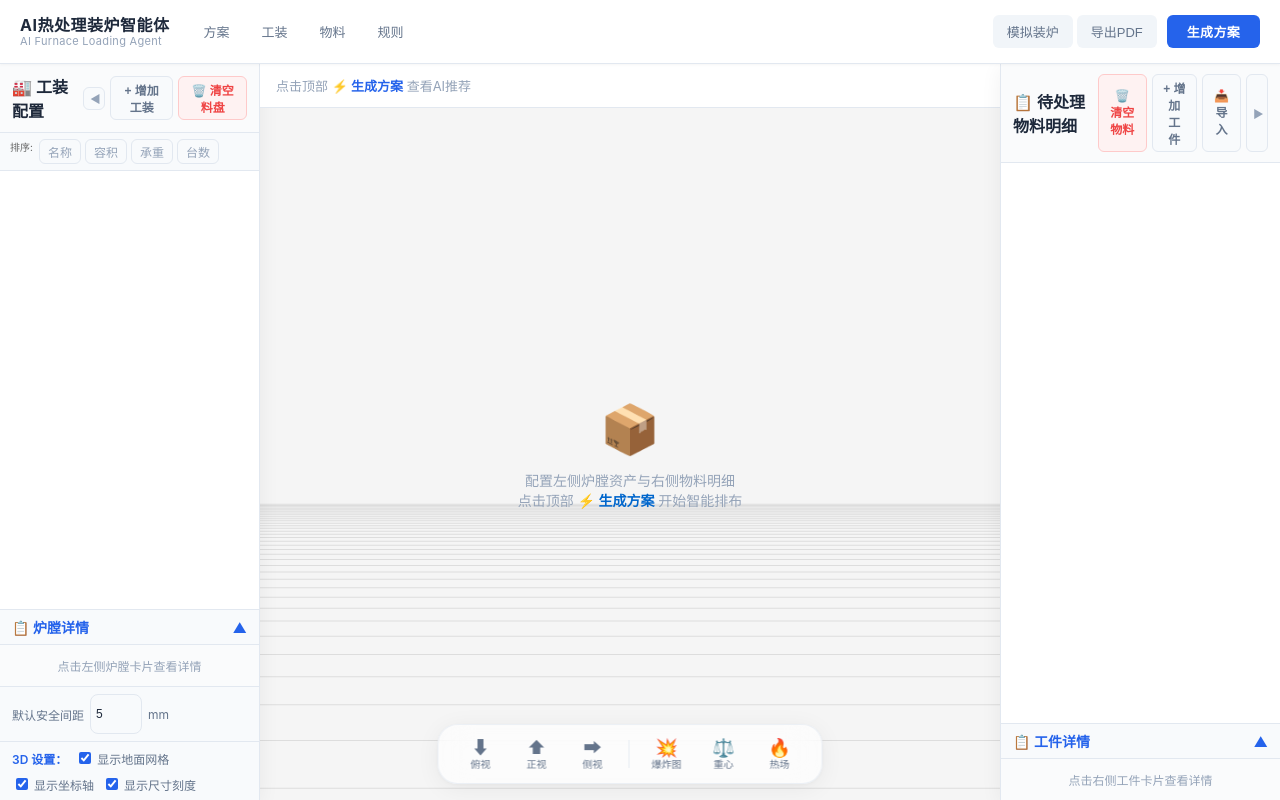
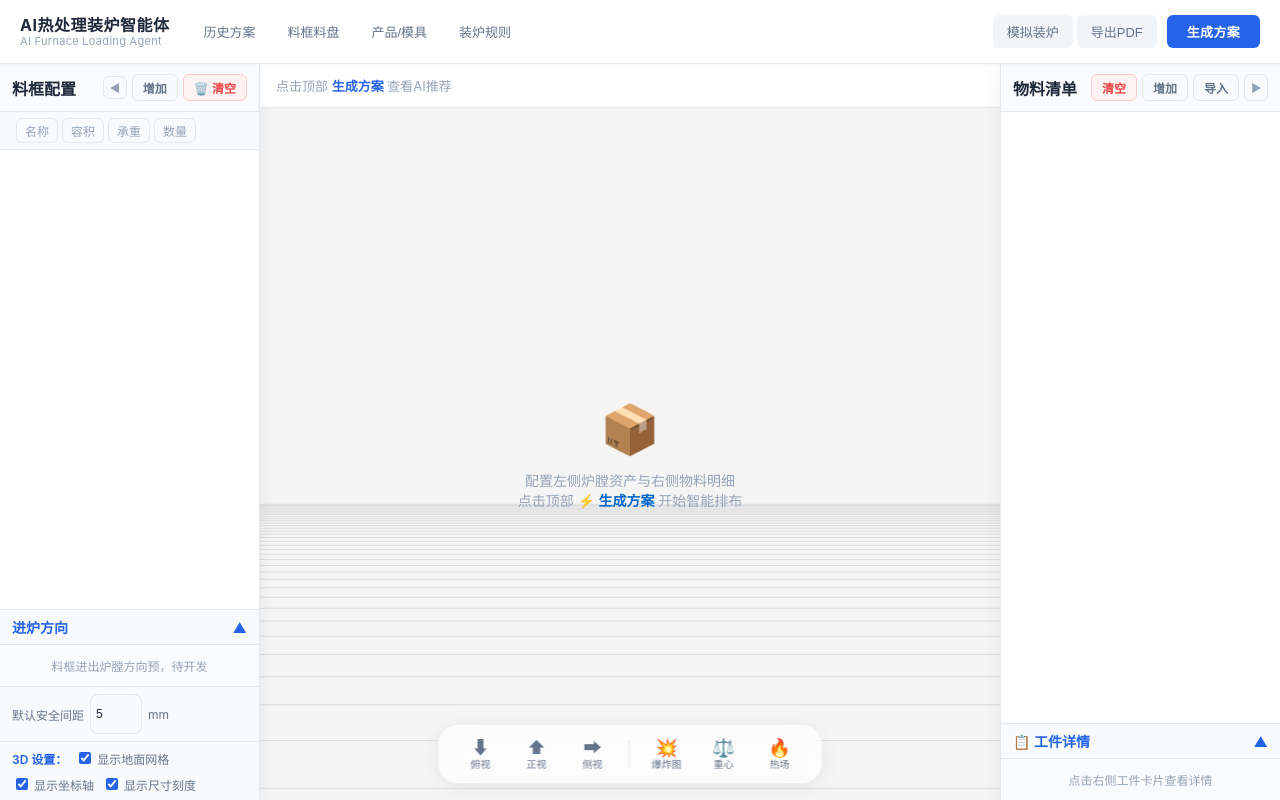
Before and after one commit to EASY-PETS/heat_treatment, a website: page furnace.html in a window 1280 px wide. Drawn offline with nearby package versions, Linux system fonts and the light colour scheme.

Commit message:
refactor(ui): optimize furnace.html terminology and labels
- Update top navigation button labels: 方案→历史方案, 工装→料框料盘, 物料→产品/模具, 规则→装炉规则
- Simplify panel headers: 工装配置→料框配置, 待处理物料明细→物料清单
- Streamline action buttons: remove redundant icons and shorten text
- Refine furnace detail panel title to 进炉方向 with clearer placeholder

```diff
--- a/furnace.html
+++ b/furnace.html
@@ -27,10 +27,10 @@
             <div class="top-logo-title">AI热处理装炉智能体</div>
             <div class="top-logo-subtitle">AI Furnace Loading Agent</div>
         </div>
-        <button class="btn top-nav-btn" id="btn-master">方案</button>
-        <button class="btn top-nav-btn" id="btn-tooling-mgmt">工装</button>
-        <button class="btn top-nav-btn" id="btn-material-nav">物料</button>
-        <button class="btn top-nav-btn" id="btn-rules">规则</button>
+        <button class="btn top-nav-btn" id="btn-master">历史方案</button>
+        <button class="btn top-nav-btn" id="btn-tooling-mgmt">料框料盘</button>
+        <button class="btn top-nav-btn" id="btn-material-nav">产品/模具</button>
+        <button class="btn top-nav-btn" id="btn-rules">装炉规则</button>
         <div class="top-spacer"></div>
         <button class="btn top-tool-btn" id="btn-animate">模拟装炉</button>
         <button class="btn top-tool-btn" id="btn-export-pdf">导出PDF</button>
@@ -48,29 +48,29 @@
         <!-- LEFT PANEL: Furnace Config -->
         <div id="left-panel">
             <div class="panel-header">
-                <h3>🏭 工装配置</h3>
+                <h3>料框配置</h3>
                 <div class="panel-header-actions">
                     <span class="panel-expand-btn-left" id="panel-expand-btn-left" title="展开面板" style="display:none;">▶</span>
                     <button class="btn-sm btn-toggle-panel" id="btn-toggle-left-panel" title="折叠/展开面板">◀</button>
-                    <button class="btn-sm" id="btn-add-furnace">+ 增加工装</button>
-                    <button class="btn-sm btn-reset-danger" id="btn-clear-all-furnaces" title="清空所有料盘和物料">🗑️ 清空料盘</button>
+                    <button class="btn-sm" id="btn-add-furnace">增加</button>
+                    <button class="btn-sm btn-reset-danger" id="btn-clear-all-furnaces" title="清空所有料盘和物料">🗑️ 清空</button>
                 </div>
             </div>
             <div class="sort-bar">
-                <span style="font-size:10px;color:#666;margin-right:2px;">排序:</span>
+                <span style="font-size:10px;color:#666;margin-right:2px;"></span>
                 <button class="sort-btn" id="sort-name" data-field="name">名称</button>
                 <button class="sort-btn" id="sort-volume" data-field="volume">容积</button>
                 <button class="sort-btn" id="sort-weight" data-field="weight">承重</button>
-                <button class="sort-btn" id="sort-count" data-field="count">台数</button>
+                <button class="sort-btn" id="sort-count" data-field="count">数量</button>
             </div>
             <div class="panel-scroll" id="furnace-cards-container"></div>
             <div id="furnace-detail-panel">
                 <div class="fdp-header" id="fdp-toggle-btn">
-                    <span id="fdp-title">📋 炉膛详情</span>
+                    <span id="fdp-title">进炉方向</span>
                     <span class="fdp-toggle" id="fdp-toggle-icon">▲</span>
                 </div>
                 <div id="fdp-body-wrapper">
-                    <div class="fdp-placeholder" id="fdp-placeholder">点击左侧炉膛卡片查看详情</div>
+                    <div class="fdp-placeholder" id="fdp-placeholder">料框进出炉膛方向预，待开发</div>
                     <div class="fdp-body" id="fdp-body" style="display:none;"></div>
                 </div>
             </div>
@@ -91,7 +91,7 @@
         <div id="canvas-area">
             <!-- AI 推荐方案水平信息条（V6.0：移出3D场景，置于顶部） -->
             <div id="ai-summary-bar" class="ai-summary-bar">
-                <div class="ai-bar-empty" id="ai-bar-empty">点击顶部 <b>⚡ 生成方案</b> 查看AI推荐</div>
+                <div class="ai-bar-empty" id="ai-bar-empty">点击顶部 <b>生成方案</b> 查看AI推荐</div>
                 <div class="ai-bar-content" id="ai-bar-content" style="display:none;"></div>
                 <div class="ai-bar-toggle" id="ai-bar-toggle" style="display:none;" title="展开炉次明细">📋</div>
             </div>
@@ -171,11 +171,11 @@
         <!-- RIGHT PANEL: Materials -->
         <div id="right-panel">
             <div class="panel-header">
-                <h3>📋 待处理物料明细</h3>
+                <h3>物料清单</h3>
                 <div class="panel-header-actions">
-                    <button class="btn-sm btn-reset-danger" id="btn-clear-all-materials" title="清空所有待摆放物料">🗑️ 清空物料</button>
-                    <button class="btn-sm" id="btn-add-item">+ 增加工件</button>
-                    <button class="btn-sm" id="btn-import-excel" title="导入Excel">📥 导入</button>
+                    <button class="btn-sm btn-reset-danger" id="btn-clear-all-materials" title="清空所有待摆放物料">清空</button>
+                    <button class="btn-sm" id="btn-add-item">增加</button>
+                    <button class="btn-sm" id="btn-import-excel" title="导入Excel">导入</button>
                     <button class="btn-sm btn-toggle-panel" id="btn-toggle-right-panel" title="折叠/展开面板">▶</button>
                     <span class="panel-expand-btn-right" id="panel-expand-btn-right" title="展开面板" style="display:none;">◀</span>
                 </div>
@@ -260,12 +260,12 @@
                 <div class="rule-group-title">🔀 装炉分组规则 (V3.0 新增)</div>
                 <div class="rule-item">
                     <input type="checkbox" id="rule-same-process" checked>
-                    <label for="rule-same-process">同工艺</label>
+                    <label for="rule-same-process">工艺</label>
                     <span class="rule-desc">启用后，系统优先将渗碳、调质、退火、氮化、真空淬火等不同工艺分别分组，再进行装炉。</span>
                 </div>
                 <div class="rule-item">
                     <input type="checkbox" id="rule-same-material">
-                    <label for="rule-same-material">同材质</label>
+                    <label for="rule-same-material">材质</label>
                     <span class="rule-desc">启用后，系统优先将45#、40Cr、20CrMnTi、304等不同材质分别分组，再进行装炉。</span>
                 </div>
             </div>
@@ -292,7 +292,7 @@
     <!-- PDF Select Modal -->
     <div id="pdf-select-overlay">
         <div id="pdf-select-modal">
-            <h3>📄 导出六页式标准化 PDF</h3>
+            <h3>📄 导出热处理装炉 PDF</h3>
             <p style="font-size:11px;color:#888;margin:0 0 14px 0;">勾选一个或多个炉膛方案，每个炉膛将生成 6 页标准化文档（总览 · 3D视图 · 步骤图 · AI评分）</p>
             <div id="pdf-unpacked-warning" class="pdf-unpacked-badge" style="display:none;"></div>
             <div id="pdf-furnace-list"></div>
```
